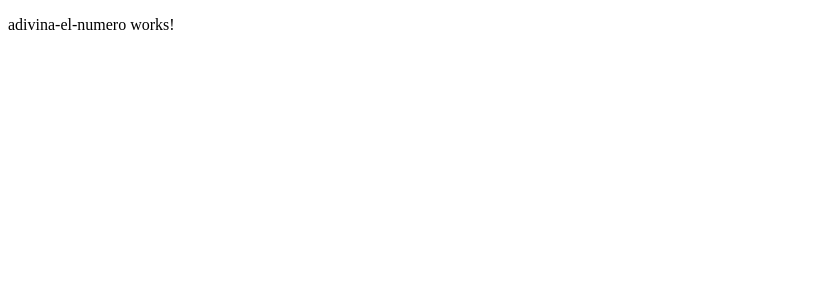
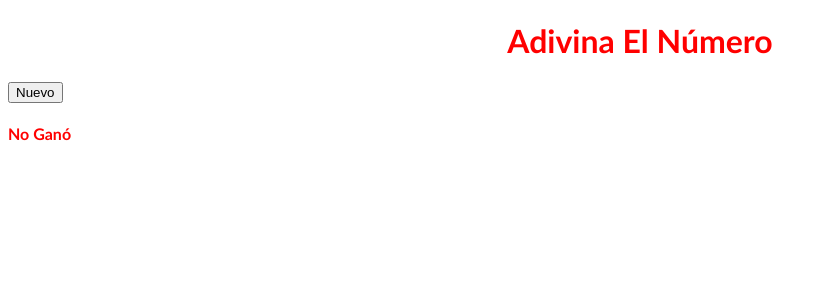
Before and after one commit to camilaiglesiasguerrero/SalaDeJuegos_v2, an Angular app in the folder SalaDeJuegos/: page /adivina in a window 1280 px wide. Shown: the top 300 px of the page, without its empty margins (0-827 px from the left). Built offline with nearby package versions, Linux system fonts and the light colour scheme.

Commit message:
Adivina el numero
Juego: Adivina el numero. FUNCIONA

```diff
--- /dev/null
+++ b/SalaDeJuegos/src/app/clases/adivina.ts
@@ -0,0 +1,32 @@
+export class Adivina {
+    nombre : string;
+    numeroSecreto: number;
+    Gano: boolean;
+    Jugador: string;
+    numeroIngresado: number;
+    tengoNumSec: boolean = false;
+    contador: number;
+
+constructor(elJuego: string) {
+  this.nombre = elJuego;
+  }
+
+public GenerarNuevo():void{
+  this.numeroSecreto = Math.floor(Math.random()*100+1);
+  console.info("Numero: ", this.numeroSecreto);
+  this.tengoNumSec = true;
+  this.contador = 0;
+  }
+
+  public Verificar():boolean{
+   this.contador+=1;
+    //   console.info("Numero: ", numero);
+      if(this.numeroIngresado==this.numeroSecreto)
+        this.Gano= true;
+      else
+        this.Gano = false;
+
+      return this.Gano;
+  }
+
+}
--- a/SalaDeJuegos/src/app/componentes/adivina-el-numero/adivina-el-numero.component.css
+++ b/SalaDeJuegos/src/app/componentes/adivina-el-numero/adivina-el-numero.component.css
@@ -0,0 +1,36 @@
+.button {
+  background-color: #4CAF50; /* Green */
+  border: none;
+  color: white;
+  padding: 15px 32px;
+  text-align: center;
+  text-decoration: none;
+  display: inline-block;
+  font-size: 16px;
+}
+
+h1 {
+    color: red;
+    text-align: center;
+    font-size: 50 px;
+    font-family: 'Trebuchet MS', 'Lucida Sans Unicode', 'Lucida Grande', 'Lucida Sans', Arial, sans-serif
+}
+ h3{
+   color: black;
+   align-self: auto;
+   font-size: 25 px;
+   font-family: 'Trebuchet MS', 'Lucida Sans Unicode', 'Lucida Grande', 'Lucida Sans', Arial, sans-serif
+ }
+
+h4{
+  color: red;
+  align-self: center;
+  font-size: 65 px;
+  font-family: 'Trebuchet MS', 'Lucida Sans Unicode', 'Lucida Grande', 'Lucida Sans', Arial, sans-serif
+}
+h2{
+  color: green;
+  align-self: auto;
+  font-size: 65 px;
+  font-family: 'Trebuchet MS', 'Lucida Sans Unicode', 'Lucida Grande', 'Lucida Sans', Arial, sans-serif
+}
--- a/SalaDeJuegos/src/app/componentes/adivina-el-numero/adivina-el-numero.component.html
+++ b/SalaDeJuegos/src/app/componentes/adivina-el-numero/adivina-el-numero.component.html
@@ -1,3 +1,18 @@
-<p>
-  adivina-el-numero works!
-</p>
+<div class="container">
+    <h1>  {{miJuego.nombre}}</h1>
+</div>
+
+<div [hidden]="!miJuego.tengoNumSec"  class="container">
+  <div class="col-md-4"><h3>Ingrese número
+    <input class="w3-input" type="number" placeholder="Número" name="numeroIngresado" [(ngModel)]="miJuego.numeroIngresado" required></h3>
+  </div>
+  </div>
+
+  <div class="container">
+    <button type="button" [hidden]="miJuego.tengoNumSec" (click)="miJuego.GenerarNuevo()">Nuevo</button>
+    <button type="button" [hidden]="!miJuego.tengoNumSec" (click)="miJuego.Verificar()">Verificar</button>
+
+    <h2><p [hidden]="!miJuego.Gano">Ganó!!! y lo hizo en {{miJuego.contador}} chances </p></h2>
+    <h4><p [hidden]="miJuego.Gano">No Ganó</p></h4>
+
+  </div>
--- a/SalaDeJuegos/src/app/componentes/adivina-el-numero/adivina-el-numero.component.ts
+++ b/SalaDeJuegos/src/app/componentes/adivina-el-numero/adivina-el-numero.component.ts
@@ -1,4 +1,5 @@
 import { Component, OnInit } from '@angular/core';
+import { Adivina } from '../../clases/adivina';
 
 @Component({
   selector: 'app-adivina-el-numero',
@@ -7,9 +8,14 @@ import { Component, OnInit } from '@angular/core';
 })
 export class AdivinaElNumeroComponent implements OnInit {
 
-  constructor() { }
+  miJuego : Adivina;
+
+  constructor() {
+    this.miJuego = new Adivina ("Adivina El Número");
+   }
 
   ngOnInit() {
   }
 
+
 }
```
